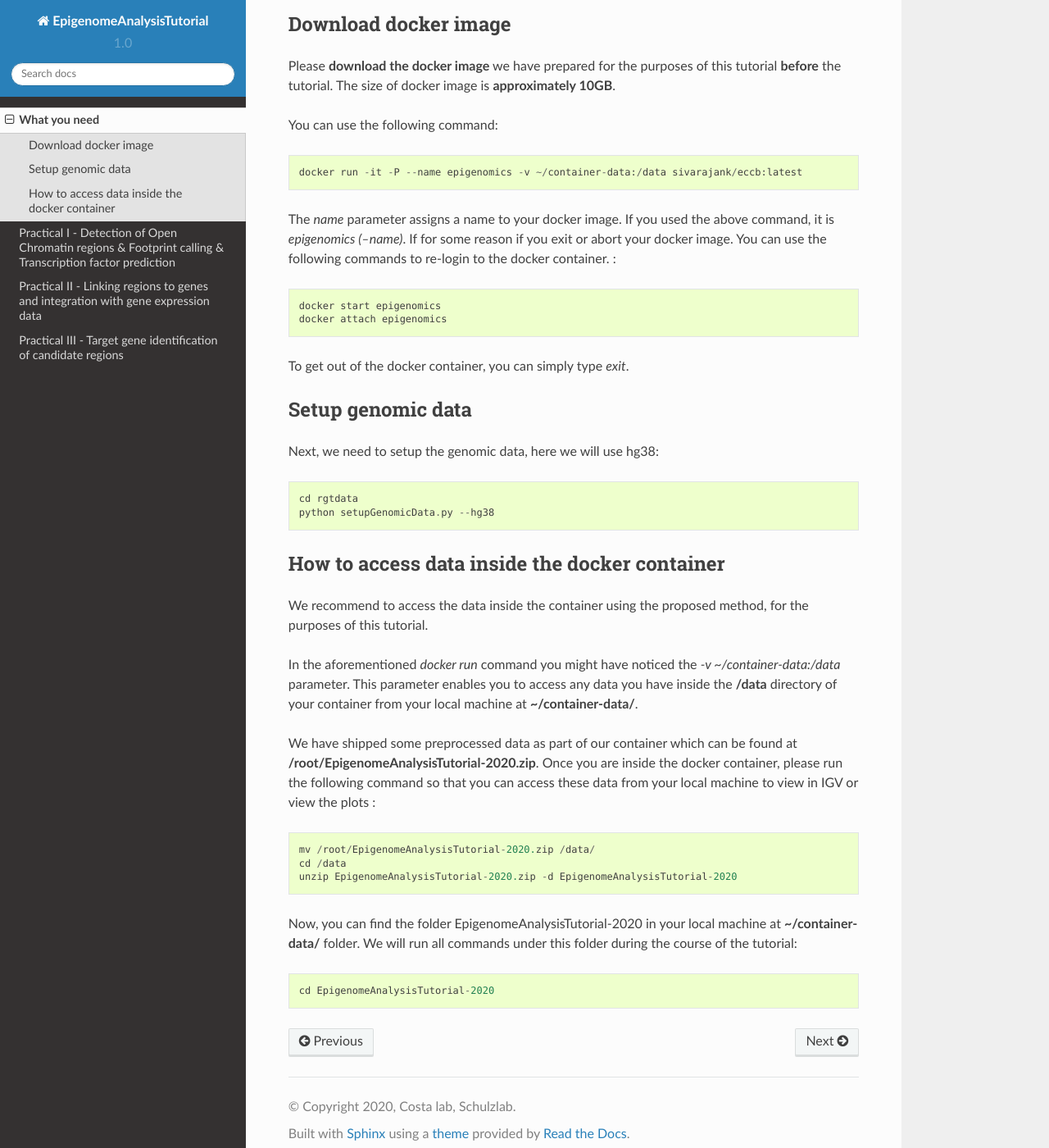
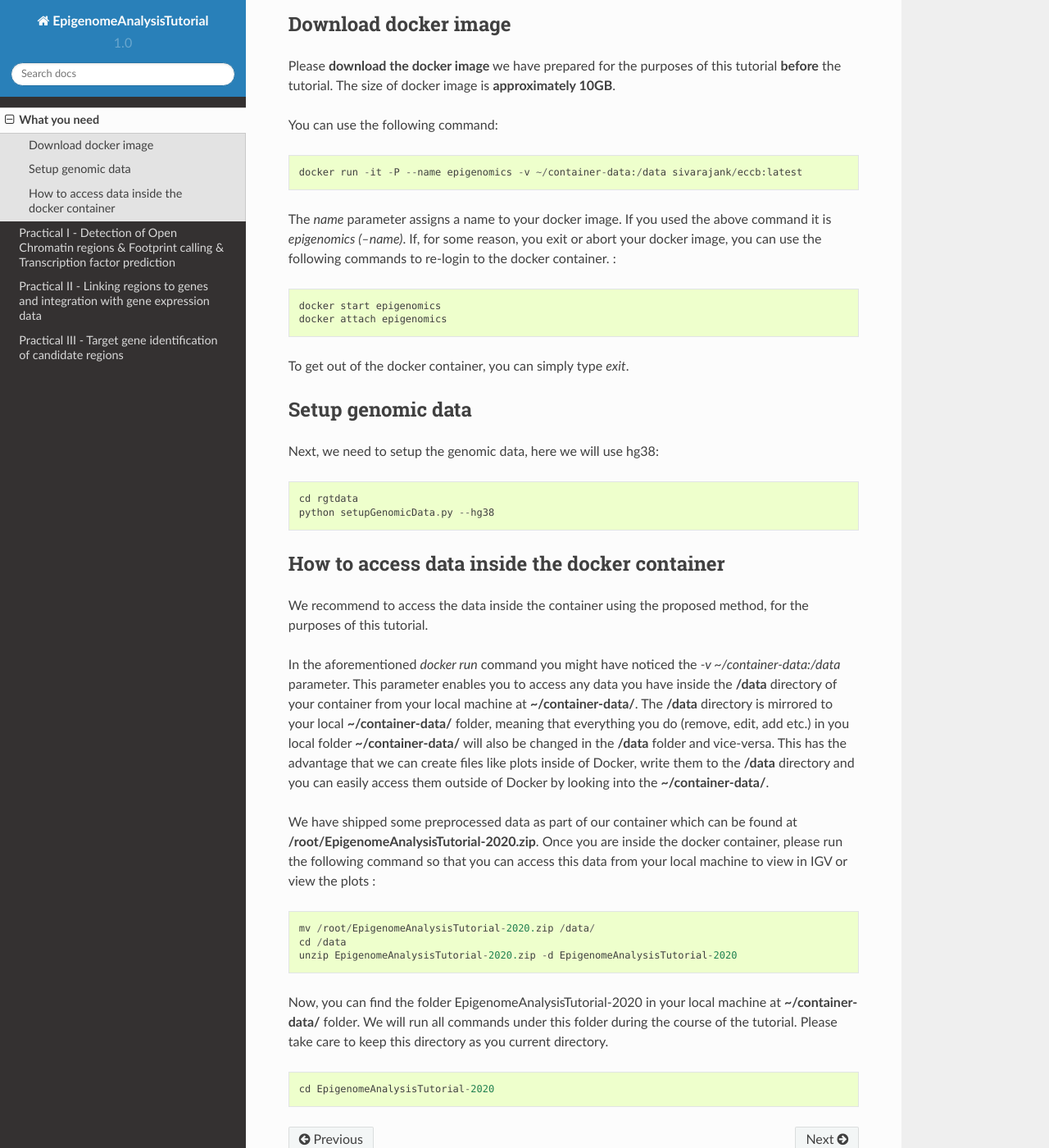
Before and after one commit to SchulzLab/EpigenomeAnalysisTutorial-2020, a Sphinx documentation site: the page built from docs/Installation.rst, in a window 1280 px wide and 1400 px high, scrolled down 339 px. Shown: the whole window at 82% size. Built offline with Sphinx 7.4.7 and the Read the Docs theme 2.0.0, drawn with Linux system fonts in a browser that asks for light colours.

Commit message:
Update Installation.rst

```diff
--- a/docs/Installation.rst
+++ b/docs/Installation.rst
@@ -19,8 +19,8 @@ You can use the following command: ::
 
   docker run -it -P --name epigenomics -v ~/container-data:/data sivarajank/eccb:latest
 
-The *name* parameter assigns a name to your docker image. If you used the above command, it is *epigenomics (--name)*.
-If for some reason if you exit or abort your docker image. You can use the following commands to re-login to the docker container. : ::
+The *name* parameter assigns a name to your docker image. If you used the above command it is *epigenomics (--name)*.
+If, for some reason, you exit or abort your docker image, you can use the following commands to re-login to the docker container. : ::
 
    docker start epigenomics
    docker attach epigenomics
@@ -40,15 +40,15 @@ How to access data inside the docker container
 We recommend to access the data inside the container using the proposed method, for the purposes of this tutorial.
 
 In the aforementioned *docker run* command you might have noticed the *-v ~/container-data:/data* parameter.
-This parameter enables you to access any data you have inside the **/data** directory of your container from your local machine at **~/container-data/**.
+This parameter enables you to access any data you have inside the **/data** directory of your container from your local machine at **~/container-data/**. The **/data** directory is mirrored to your local **~/container-data/** folder, meaning that everything you do (remove, edit, add etc.) in you local folder **~/container-data/** will also be changed in the **/data** folder and vice-versa. This has the advantage that we can create files like plots inside of Docker, write them to the **/data** directory and you can easily access them outside of Docker by looking into the **~/container-data/**.
 
 We have shipped some preprocessed data as part of our container which can be found at **/root/EpigenomeAnalysisTutorial-2020.zip**.
-Once you are inside the docker container, please run the following command so that you can access these data from your local machine to view in IGV or view the plots : ::
+Once you are inside the docker container, please run the following command so that you can access this data from your local machine to view in IGV or view the plots : ::
 
    mv /root/EpigenomeAnalysisTutorial-2020.zip /data/
    cd /data
    unzip EpigenomeAnalysisTutorial-2020.zip -d EpigenomeAnalysisTutorial-2020
 
-Now, you can find the folder EpigenomeAnalysisTutorial-2020 in your local machine at **~/container-data/** folder. We will run all commands under this folder during the course of the tutorial:
+Now, you can find the folder EpigenomeAnalysisTutorial-2020 in your local machine at **~/container-data/** folder. We will run all commands under this folder during the course of the tutorial. Please take care to keep this directory as you current directory.
 ::
    cd EpigenomeAnalysisTutorial-2020
```
